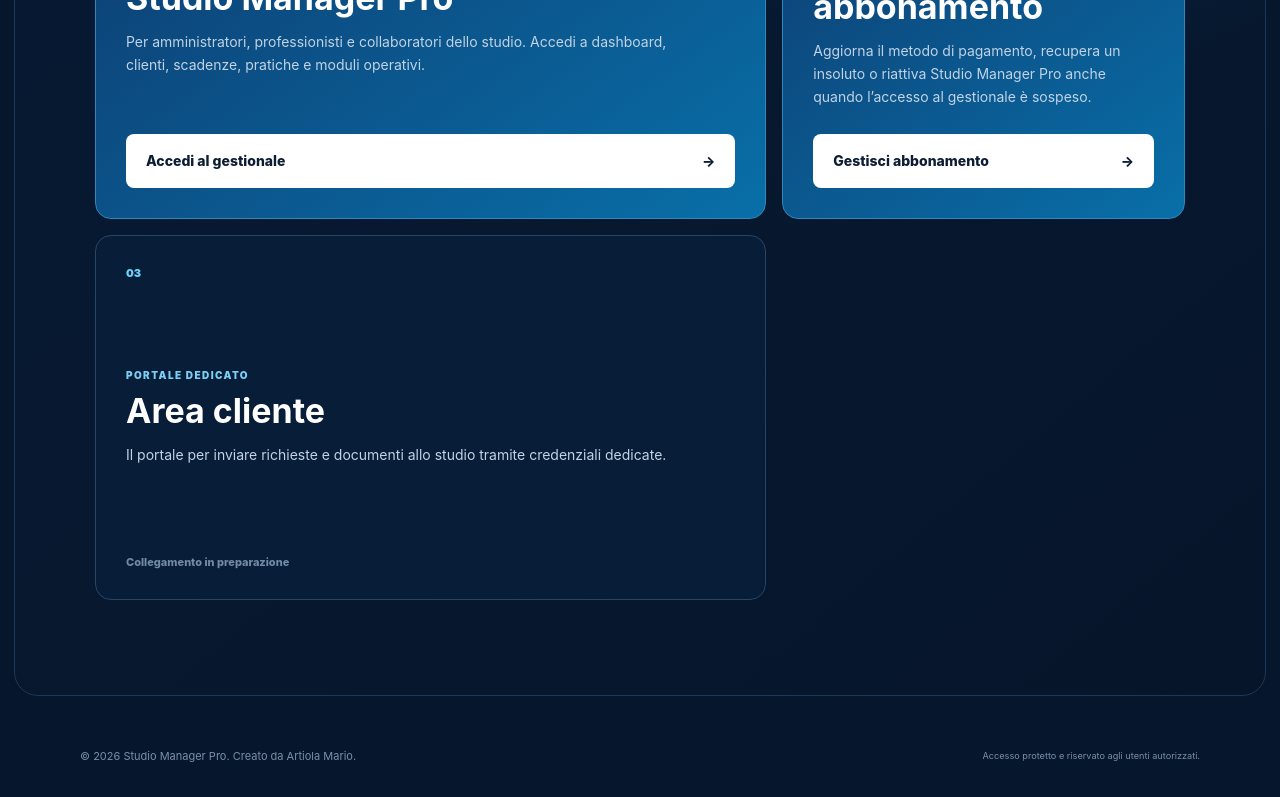
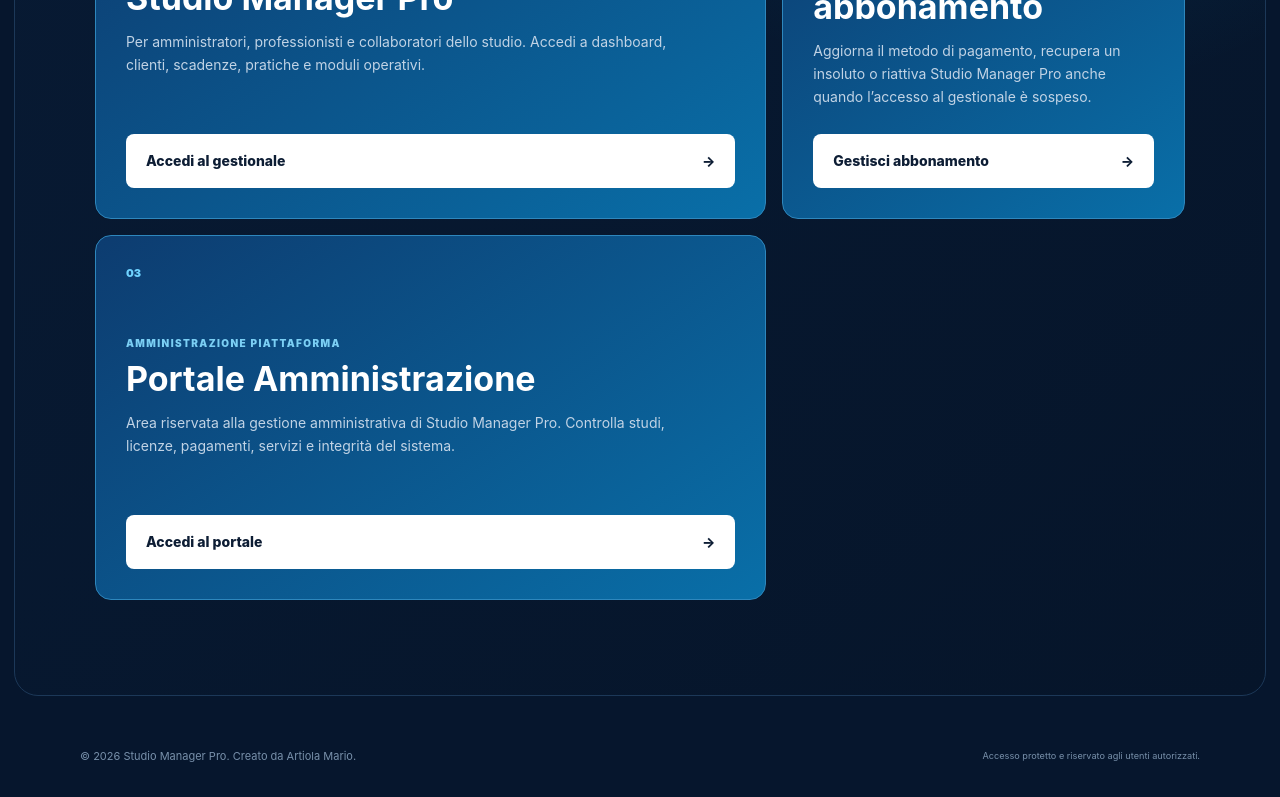
Before and after one commit to martiola68/studio-manager-pro-web, a Next.js app: page /accesso in a window 1280 px wide. Shown: the part 646-1443 px from the top of the page. Built offline with nearby package versions, Linux system fonts and the light colour scheme.

Commit message:
feat: sostituisce area cliente con portale amministrazione

```diff
--- a/src/app/accesso/page.tsx
+++ b/src/app/accesso/page.tsx
@@ -54,17 +54,19 @@
             </a>
           </article>
 
-          <article className="accessCard futureAccess">
+          <article className="accessCard activeAccess">
             <span className="accessNumber">03</span>
             <div>
-              <p className="accessType">PORTALE DEDICATO</p>
-              <h2>Area cliente</h2>
+              <p className="accessType">AMMINISTRAZIONE PIATTAFORMA</p>
+              <h2>Portale Amministrazione</h2>
               <p>
-                Il portale per inviare richieste e documenti allo studio tramite
-                credenziali dedicate.
+                Area riservata alla gestione amministrativa di Studio Manager Pro.
+                Controlla studi, licenze, pagamenti, servizi e integrità del sistema.
               </p>
             </div>
-            <span className="futureLabel">Collegamento in preparazione</span>
+            <a href="https://abbonamenti.studiomanagerpro.it/admin/login" className="accessButton">
+              Accedi al portale <span>→</span>
+            </a>
           </article>
         </div>
       </section>
```
